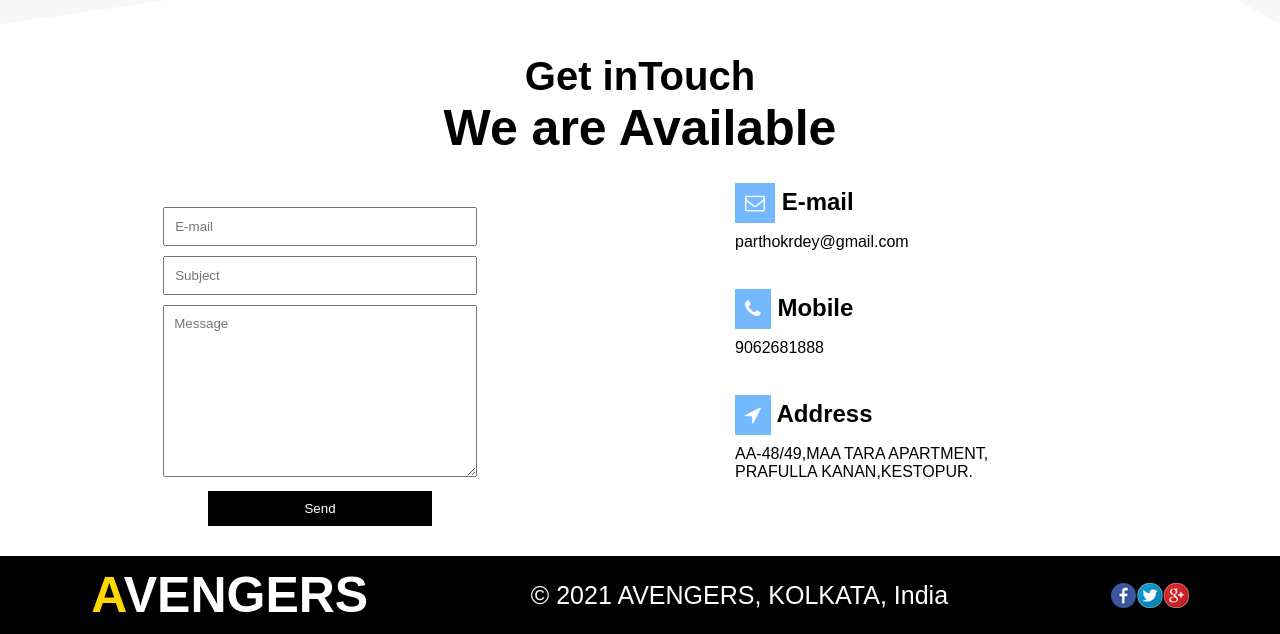
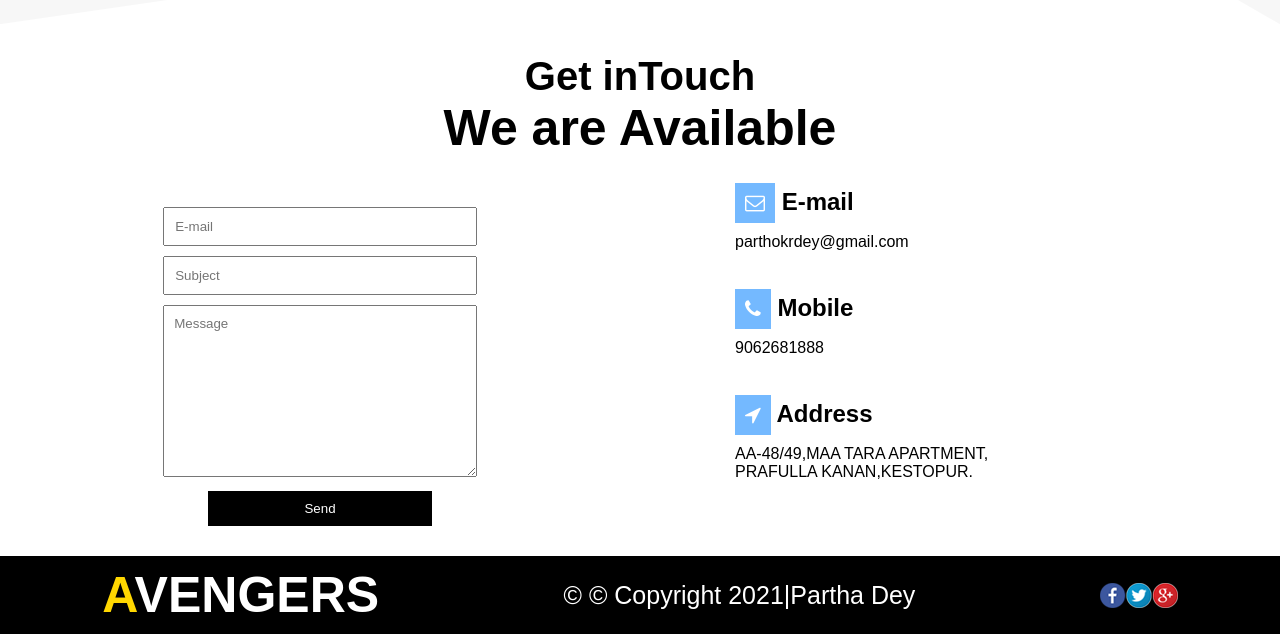
Before and after one commit to Partho97/fitnestemple-github.com, a plain HTML site: page index.html in a window 1280 px wide. Shown: the part 4214-4848 px from the top of the page. Drawn offline with Linux system fonts and the light colour scheme.

Commit message:
Update index.html

```diff
--- a/index.html
+++ b/index.html
@@ -192,7 +192,7 @@
 <section id="footer">
 	<h1><span id="gold">A</span>VENGERS</h1>
 
-	<p>&copy; 2021 AVENGERS, KOLKATA, India </p>
+	<p>&copy; © Copyright 2021|Partha Dey </p>
 	<img src="images/icon.png">
 
 </section>
```
